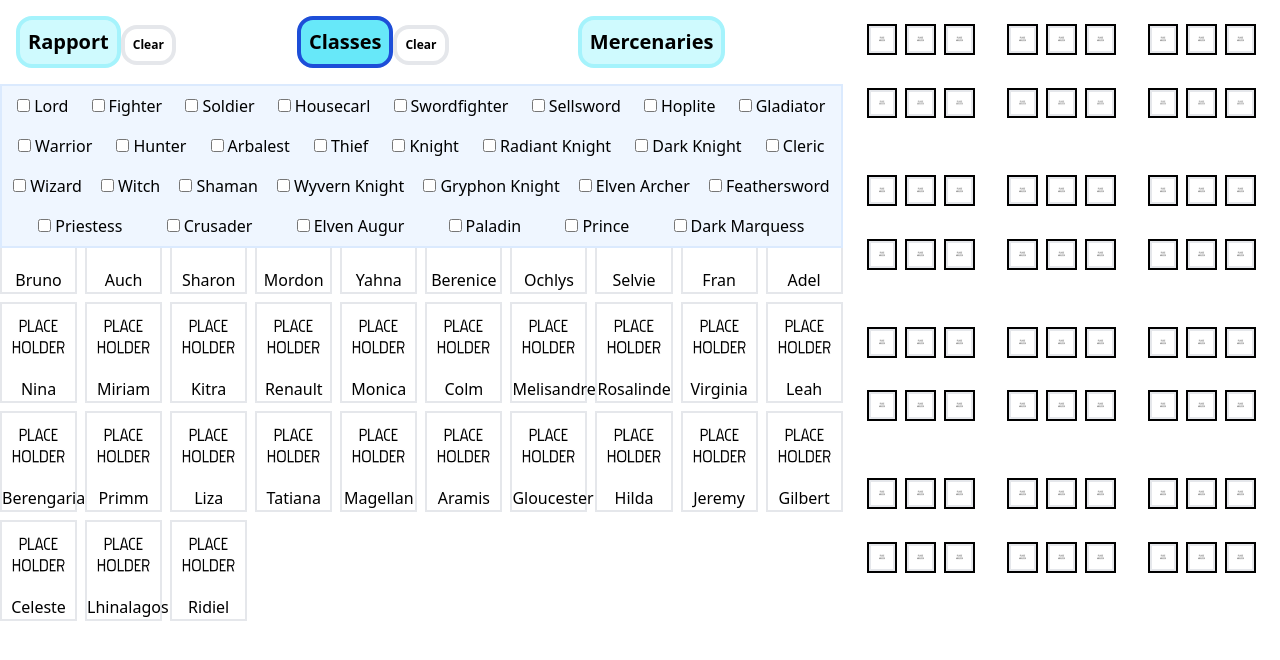
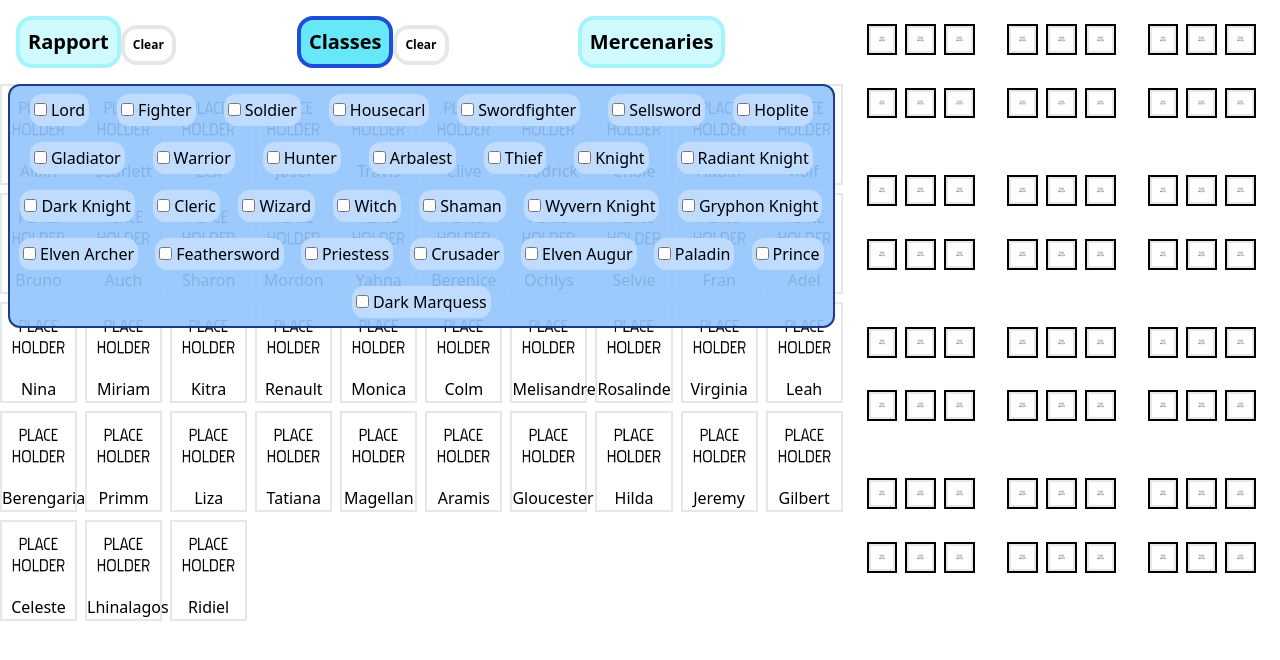
Before and after one commit to darsanech/UnicornSquad, a Vue app: page / in a window 1280 px wide. Both pictures are taken after a click on the button "Classes". Shown: the top 660 px of the page. Built offline with nearby package versions, Linux system fonts and the light colour scheme.

Commit message:
cleaning

```diff
--- a/src/components/filter/FilterList.vue
+++ b/src/components/filter/FilterList.vue
@@ -29,41 +29,27 @@
       </base-button>
     </div>
   </div>
-  <div class="relative inline-block">
-    <div class="dropDown" v-if="showClassesFilter == 'class'">
-      <div v-for="sClass in classesList.classes" :key="sClass.id">
-        <div>
+  <div class="relative inline-block" v-if="showClassesFilter != 'none'">
+    <div class="dropDown">
+      <div v-for="filter in showList" :key="filter.id" class="capitalize">
+        <div class="bg-blue-200 bg-opacity-100 rounded-xl p-1">
           <input
             checked
             type="checkbox"
-            :id="sClass.id"
-            v-model="classesFilter"
-            :value="sClass.id"
+            :id="filter.id"
+            v-model="rapportFilter"
+            :value="filter.id"
             class="mr-1"
           />
-          <label class="capitalize" :for="sClass.id">{{ sClass.name.base }}</label>
-        </div>
-      </div>
-    </div>
-    <div class="dropDown" v-if="showClassesFilter == 'rapport'">
-      <div v-for="unit in unitsList.units" :key="unit.id">
-        <div>
-          <input
-            type="checkbox"
-            :id="unit.id"
-            v-model="rapportFilter"
-            :value="unit.id"
-            class="mr-1"
-            :disabled="disableRapport(unit.id)"
-          />
-          <label class="capitalize" :for="unit.id">{{ unit.name }}</label>
+          <label v-if="showClassesFilter == 'rapport'" :for="filter.id">{{ filter.name }}</label>
+          <label v-else :for="filter.id">{{ filter.name.base }}</label>
         </div>
       </div>
     </div>
   </div>
 </template>
 <script setup>
-import { ref, watch } from 'vue'
+import { ref, watch, computed } from 'vue'
 import BaseButton from '../ui/BaseButton.vue'
 import { useDummyListStore } from '../../stores/dummyList.ts'
 import { useUnitsStore } from '../../stores/data/unitsStore.ts'
@@ -79,7 +65,7 @@ const moveUnits = useMoveUnits()
 const dummyList = useDummyListStore()
 const rapportFilter = ref([])
 const classesFilter = ref([])
-const showClassesFilter = ref('')
+const showClassesFilter = ref('none')
 const mercFilter = ref(false)
 function buttonIsSelected(option) {
   if (option === 'merc') {
@@ -88,6 +74,21 @@ function buttonIsSelected(option) {
   }
   return showClassesFilter.value === option ? 'activated' : 'inactive'
 }
+const showList = computed(() => {
+  console.log(showClassesFilter.value)
+  if (showClassesFilter.value == 'rapport') {
+    return unitsList.units
+  } else if (showClassesFilter.value == 'class') {
+    return classesList.classes
+  }
+})
+const filterList = computed(() => {
+  if (showClassesFilter.value == 'rapport') {
+    return rapportFilter
+  } else if (showClassesFilter.value == 'class') {
+    return classesFilter
+  }
+})
 function applyFilter() {
   if (mercFilter.value) {
     moveUnits.selectUnit(-1)
@@ -125,6 +126,6 @@ watch([rapportFilter, classesFilter], function () {
 <style scoped>
 .dropDown {
   @apply flex flex-wrap gap-4 p-2 justify-evenly justify-items-stretch
-  border-2 border-solid border-blue-100 bg-blue-50  block absolute z-10;
+  border-2 border-solid border-blue-900 bg-blue-300  block absolute z-10  bg-opacity-90 rounded-xl mr-2 ml-2 mt-0;
 }
 </style>
```
